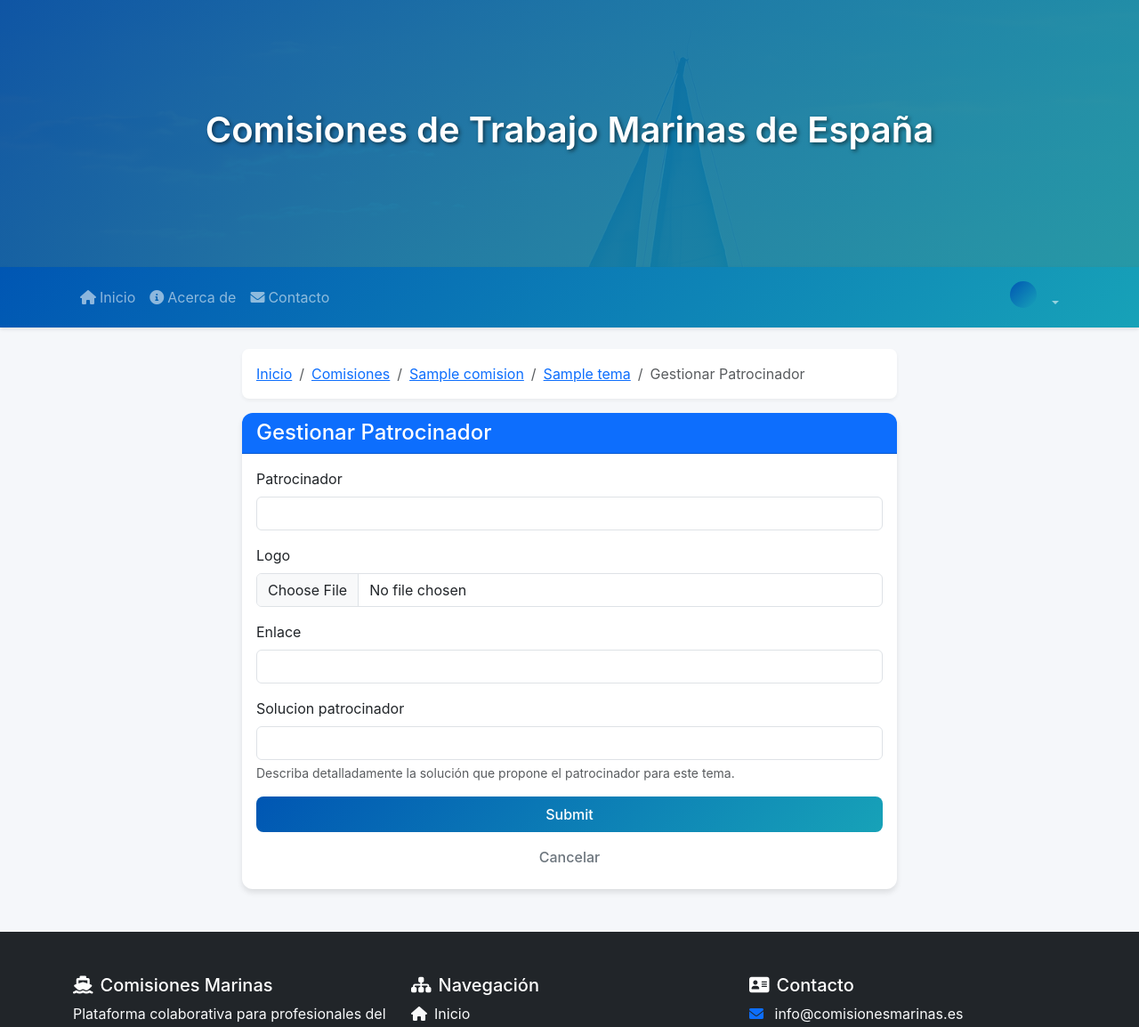
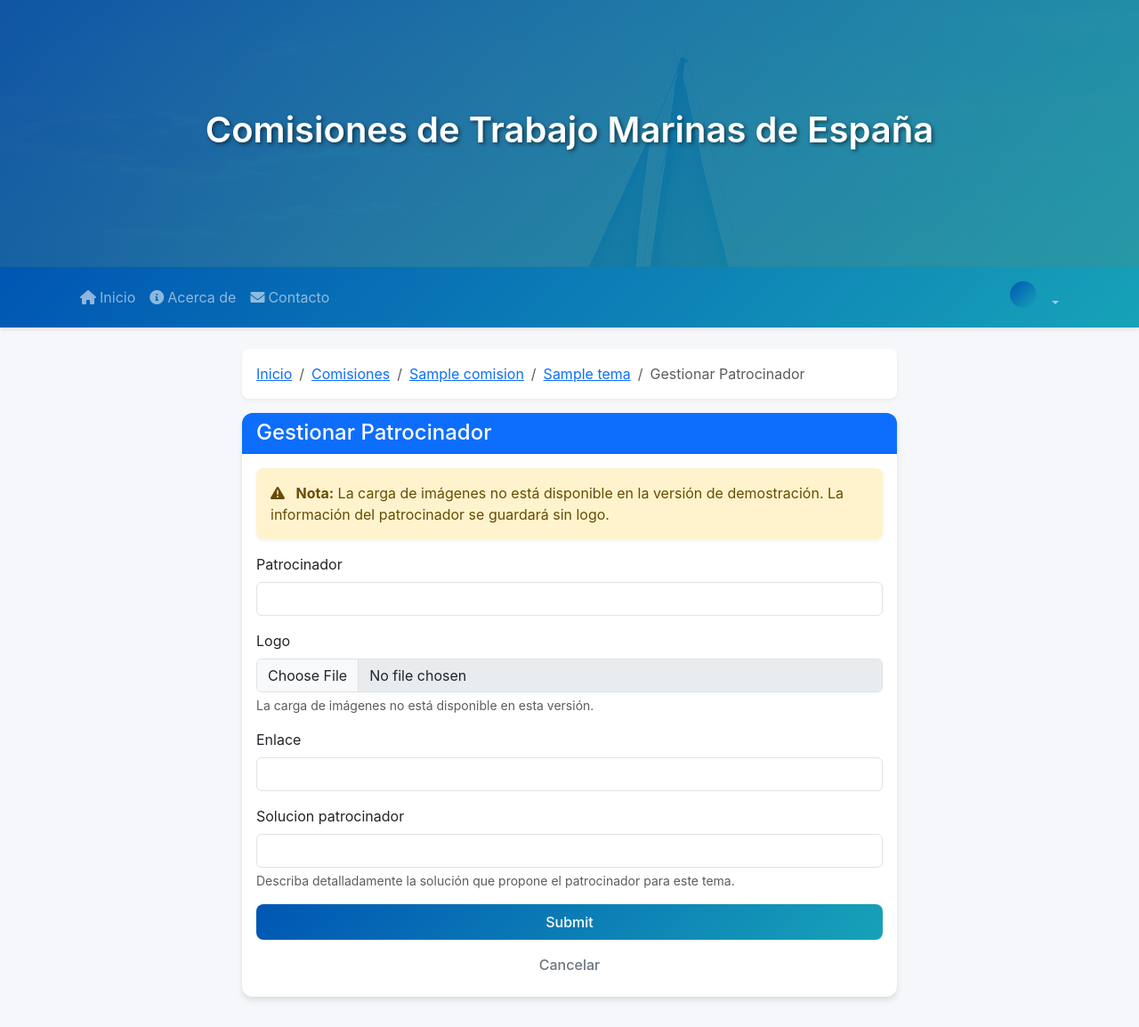
Before and after one commit to Gumerwest/comisiones-marinas, a Python web app: template app/templates/temas/patrocinador.html in a window 1280 px wide. Shown: the top 1154 px of the page at 89% size. Run offline with Jinja, Linux system fonts and the light colour scheme; the template is opened without the code that fills it: most values are stand-ins (such as "Sample title", 1, 10 or a date in 2020); form fields are guessed from the names that the template uses; some libraries are stand-ins or nearby versions.

Commit message:
Update patrocinador.html

```diff
--- a/app/templates/temas/patrocinador.html
+++ b/app/templates/temas/patrocinador.html
@@ -18,6 +18,14 @@
                 <h4 class="mb-0">Gestionar Patrocinador</h4>
             </div>
             <div class="card-body">
+                {% if not config.UPLOADS_ENABLED %}
+                <div class="alert alert-warning">
+                    <i class="fas fa-exclamation-triangle me-2"></i>
+                    <strong>Nota:</strong> La carga de imágenes no está disponible en la versión de demostración.
+                    La información del patrocinador se guardará sin logo.
+                </div>
+                {% endif %}
+
                 <form method="post" enctype="multipart/form-data" novalidate>
                     {{ form.hidden_tag() }}
 
@@ -31,6 +39,7 @@
 
                     <div class="mb-3">
                         {{ form.logo.label(class="form-label") }}
+                        {% if config.UPLOADS_ENABLED %}
                             {{ form.logo(class="form-control" + (" is-invalid" if form.logo.errors else ""), accept="image/*") }}
                             {% for error in form.logo.errors %}
                                 <div class="invalid-feedback">{{ error }}</div>
@@ -39,6 +48,12 @@
                             <div class="mt-2">
                                 <p>Logo actual:</p>
                                 <img src="{{ url_for('static', filename='uploads/' + tema.logo_patrocinador_path) }}" alt="Logo actual" style="max-height: 100px;">
+                            </div>
+                            {% endif %}
+                        {% else %}
+                            <input type="file" class="form-control" disabled>
+                            <div class="form-text text-muted">
+                                La carga de imágenes no está disponible en esta versión.
                             </div>
                         {% endif %}
                     </div>
```
Lines whose indentation alone changed are shown as unchanged.
